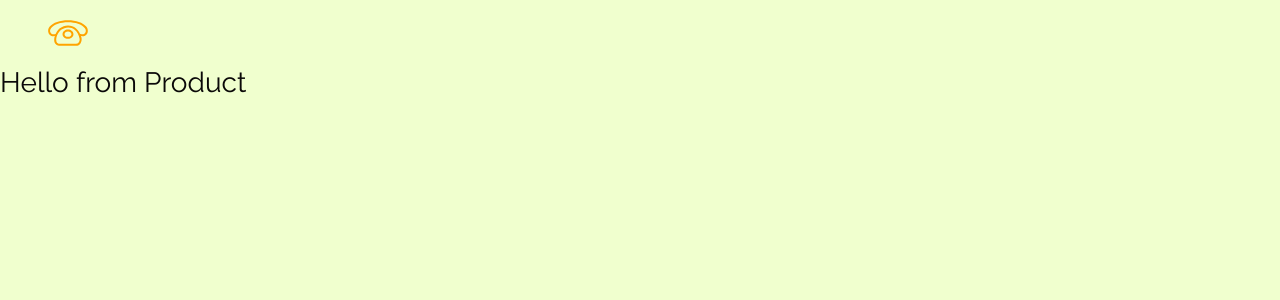
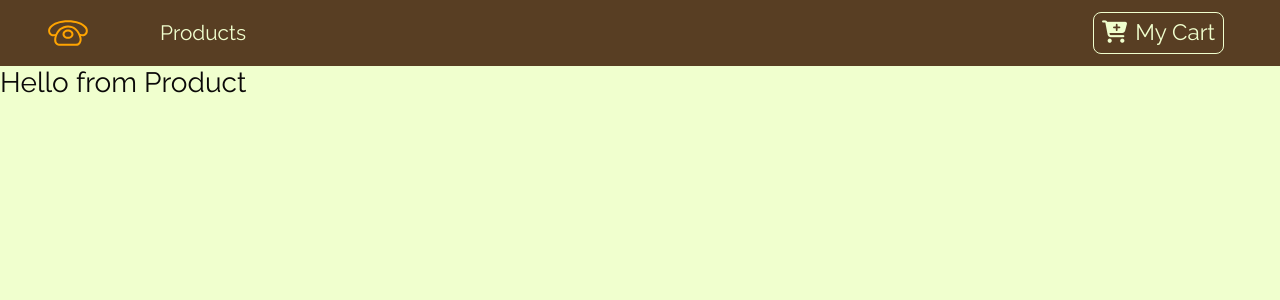
Before and after one commit to Troy420/my-store, a React (Create React App) app: page / in a window 1280 px wide. Shown: the top 300 px of the page. Built offline with nearby package versions, Linux system fonts and the light colour scheme.

Commit message:
navbar done

```diff
--- a/package.json
+++ b/package.json
@@ -7,7 +7,8 @@
     "react": "^16.8.6",
     "react-dom": "^16.8.6",
     "react-router-dom": "^5.0.1",
-    "react-scripts": "3.0.1"
+    "react-scripts": "3.0.1",
+    "styled-components": "^4.3.2"
   },
   "scripts": {
     "start": "react-scripts start",
--- /dev/null
+++ b/src/components/Button.js
@@ -0,0 +1,20 @@
+import styled from 'styled-components';
+
+export const ButtonContainer = styled.button`
+  text-transform: capitalize;
+  font-size: 1.4rem;
+  background: transparent;
+  border: 0.1rem solid var(--cream);
+  color: var(--cream);
+  border-radius: 0.5rem;
+  padding: 0.2rem 0.5rem;
+  cursor: pointer;
+  margin: 0.2rem 0.5rem 0.2rem 0;
+  transition: all 0.3s ease-in-out;
+  &:hover{
+    background: var(--richBlack);
+  }
+  &:focus{
+    outline: none;
+  }
+`;
--- a/src/components/NavBar.js
+++ b/src/components/NavBar.js
@@ -1,23 +1,46 @@
 import React, { Component } from "react";
 import { Link } from "react-router-dom";
 import logo from "../logo.svg"
+import styled from 'styled-components';
+import { ButtonContainer } from './Button';
 
 class NavBar extends Component {
   render() {
     return (
-      <nav className="navbar navbar-expand-sm navbar-dark px-sm-5">
+      <NavWrapper className="navbar navbar-expand-sm navbar-dark px-sm-5">
         {/*https://www.iconfinder.com/icons/1243689/call_phone_icon
-Creative Commons (Attribution 3.0 Unported);
-https://www.iconfinder.com/Makoto_msk */}
+        Creative Commons (Attribution 3.0 Unported);
+        https://www.iconfinder.com/Makoto_msk */}
         <Link to="/">
           <img src={logo} alt="store" className="navbar-brand"></img>
         </Link>
         <ul className="navbar-nav align-items-center">
-
+          <li className="nav-item ml-5">
+            <Link to="/" className="nav-link">
+              products
+            </Link>
+          </li>
         </ul>
-      </nav>
+        <Link to="/cart" className="ml-auto">
+          <ButtonContainer>
+            <span className="mr-2">
+              <i className="fas fa-cart-plus" />
+            </span>
+            my cart
+          </ButtonContainer>
+        </Link>
+      </NavWrapper>
     );
   }
 }
 
 export default NavBar;
+
+const NavWrapper = styled.nav`
+  background: var(--otterBrown);
+  .nav-link{
+    color: var(--cream) !important;
+    font-size: 1.3rem;
+    text-transform: capitalize;
+  }
+`;
```
Also changed, not shown: 1 other file (tests, documents, lock files or other folders).
